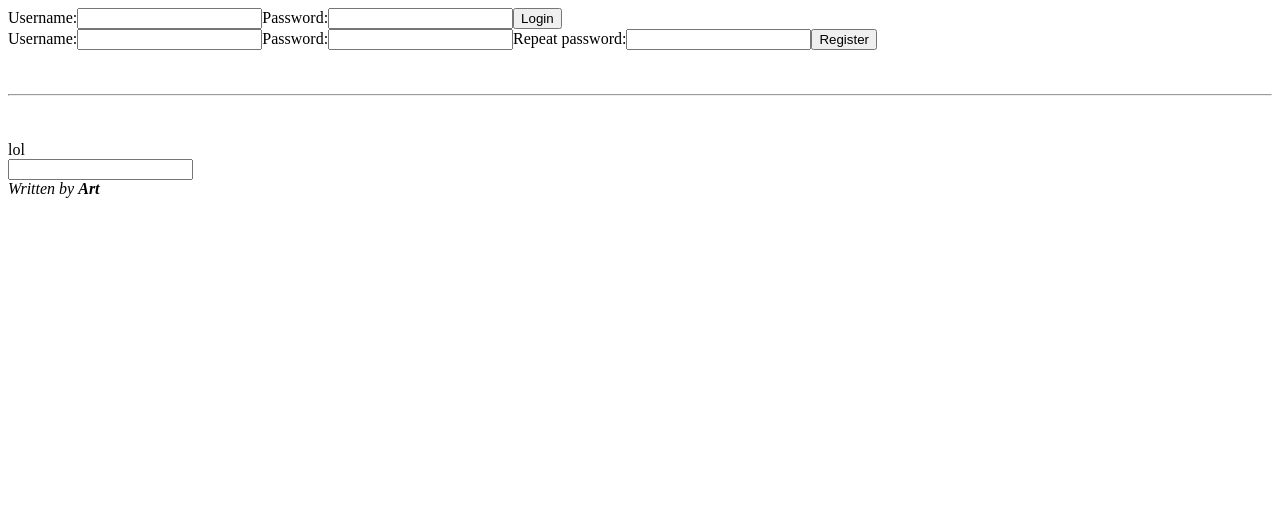
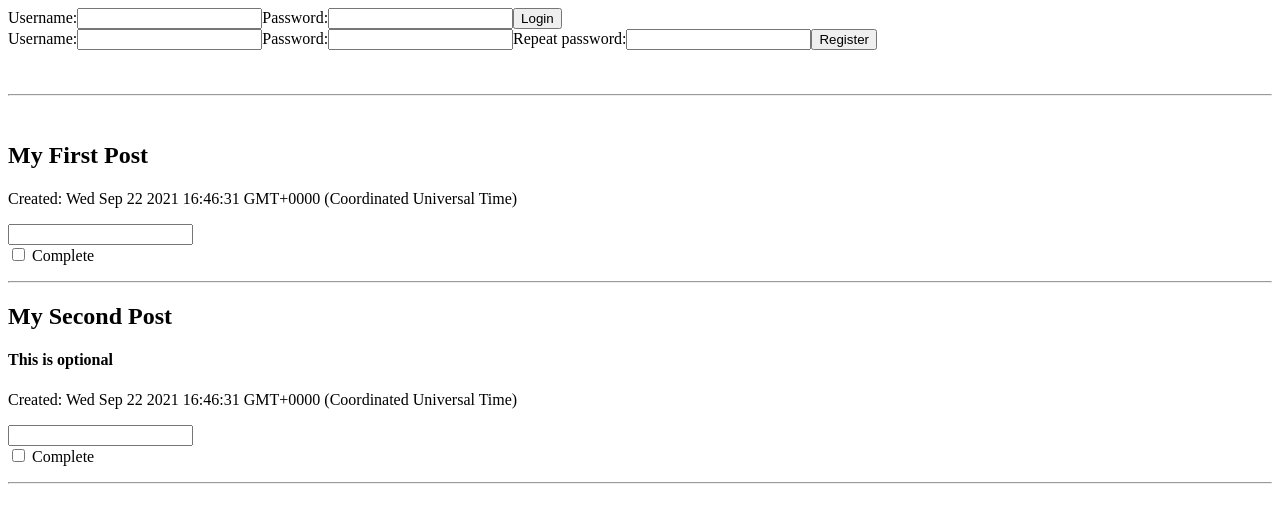
Before and after one commit to artchaidez/todoReact, a React (Create React App) app: page / in a window 1280 px wide. Shown: the top 522 px of the page. Built offline with nearby package versions, Linux system fonts and the light colour scheme.

Commit message:
Todo complete

```diff
--- a/src/App.js
+++ b/src/App.js
@@ -9,7 +9,8 @@ function App() {
     <div>
       <UserBar />
        <br/><br/><hr/><br/>
-      <Todo author = "Art" />
+      <Todo title = "My First Post" />
+      <Todo title = "My Second Post" description = "This is optional"/>
       <TodoList />
     </div>
   )
--- a/src/todo/todo.js
+++ b/src/todo/todo.js
@@ -1,4 +1,6 @@
 import React from 'react';
+import { useState } from 'react';
+
 /*  - title (this is a required field, form should not submit without it)
     - description (this is an optional field, it is not required to submit the form)
     - dateCreated (this field is set dynamically when the form is submitted –
@@ -10,14 +12,60 @@ import React from 'react';
 “complete” field. Checking/unchecking the checkbox should update the value of the
 “complete” field appropriately. The dateCompeleted field should also be updated
 (again, dynamically utilizing Date.now()) */
-export default function Todo ({ title }) {
+
+
+    const start = Date.now();
+    const dateCreated = Date();
+
+export default function Todo ({ title , description}) {
+
+    description = (typeof description !== 'undefined') ?  description : ""
+    //const dateCompleted;
+    // TODO: Dynamic update for dateCompleted. use Date.now()
+
+    const [complete, setComplete] = React.useState(false);
+    const handleChange = () => {
+        setComplete(!complete);
+    };
+
+    const [dateCompleted, setDateCompletedTime] = React.useState(false);
+    const handleCompletedTime = () => {
+        const millis = Date.now() - start;
+
+        if (!complete)
+            setDateCompletedTime(title + " was completed " + Date() );
+            //setDateCompletedTime(title + " is complete.");
+        else
+            setDateCompletedTime(title + " was created " + Math.floor(millis / 1000) + " seconds ago.");
+            //setDateCompletedTime(title + " was created " + Date() + " seconds ago.");
+    }
+
+    function testFunction() {
+        handleCompletedTime();
+        handleChange();
+    }
+
+    // for checked, dateCompleted/complete order matters
     return (
         <div>
-            <h3>{title}</h3>
-            <div>lol </div>
+            <h2>{title}</h2>
+            <h4>{description}</h4>
+
+            <p>Created: {dateCreated} </p>
             <input type="text" name="description" id="description" />
-            <br />
-            <i>Written by <b>Art</b></i>
+            <br/>
+
+            <input type="checkbox" checked={dateCompleted, complete} onChange={testFunction} /> Complete
+            <p>{dateCompleted}</p>
+            <hr/>
         </div>
+
     )
 }
+
+/* <input type="checkbox" id="complete" name="complete" onclick={myFunction} />
+            <label for="complete">Complete</label>
+            <br />
+            <p id="todoDone" > Checkbox is CHECKED!</p>  */
+/* <input type="checkbox" checked={checked} onChange={handleChange} /> My Value
+            <p>Is "Value 1" checked? {checked.toString()}</p>*/
```
